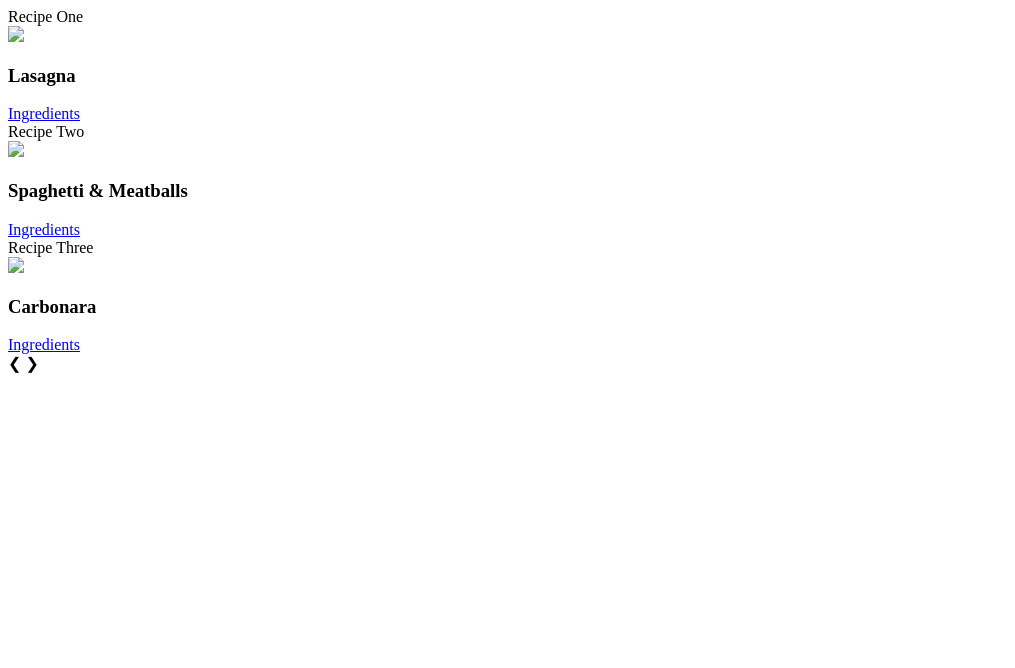
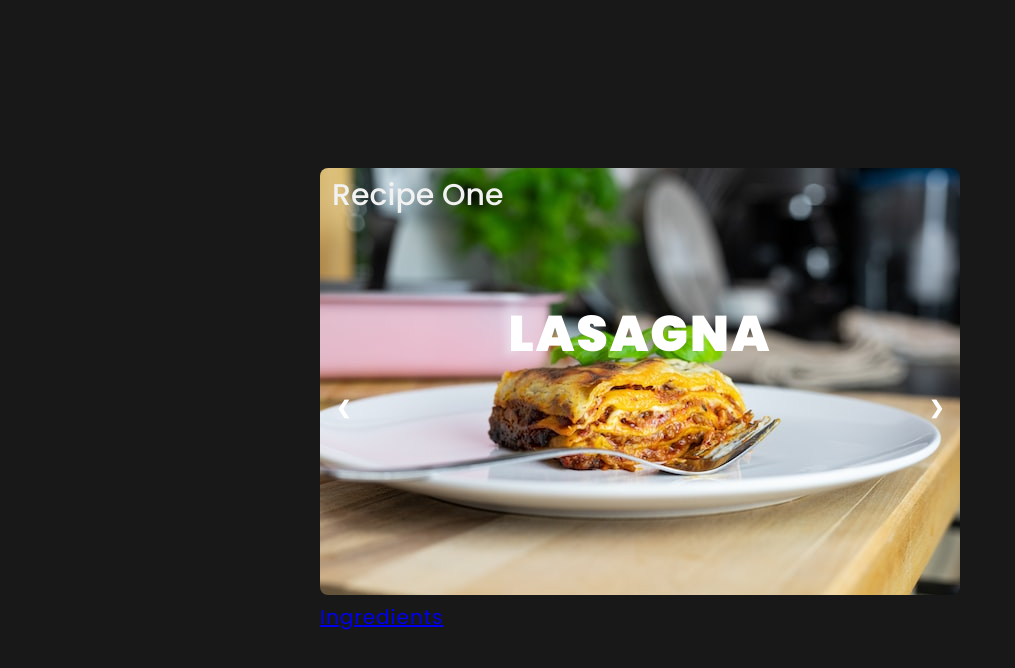
Before and after one commit to gykcode/Recipes, a plain HTML site: page index.html in a window 1280 px wide. Shown: the whole page, without its empty margins (0-1015 px from the left). Drawn offline with Linux system fonts and the light colour scheme; the site is published under a folder, as on GitHub Pages, so addresses that start at the root find nothing.

Commit message:
Fix bugs

```diff
--- a/index.html
+++ b/index.html
@@ -4,40 +4,40 @@
     <meta charset="UTF-8">
     <meta http-equiv="X-UA-Compatible" content="IE=edge">
     <meta name="viewport" content="width=device-width, initial-scale=1.0">
-    <title>Sample</title>
+    <title>Odin Recipe</title>
 </head>
-    <link rel="stylesheet" href="/index.css">
+    <link rel="stylesheet" href="./index.css">
 <body>
     <div class="slideshow-container">
         <div class="mySlides fade">
           <div class="numbertext">Recipe One</div>
-          <img src="/image/lasagna.jpg" style="width:100%">
+          <img src="./image/lasagna.jpg" style="width:100%">
           <div class="text">
             <h3>Lasagna</h3>
-            <a href="/recipes/lasagna.html" class="btn">Ingredients</a>
+            <a href="./recipes/lasagna.html" class="btn">Ingredients</a>
           </div>
         </div>
 
         <div class="mySlides fade">
           <div class="numbertext">Recipe Two</div>
-          <img src="/image/spaghetti.jpg" style="width:100%">
+          <img src="./image/spaghetti.jpg" style="width:100%">
           <div class="text">
             <h3>Spaghetti & Meatballs</h3>
-            <a href="/recipes/spaghetti.html" class="btn">Ingredients</a>
+            <a href="./recipes/spaghetti.html" class="btn">Ingredients</a>
           </div>
         </div>
 
         <div class="mySlides fade">
           <div class="numbertext">Recipe Three</div>
-          <img src="/image/carbonara.jpg" style="width:100%">
+          <img src="./image/carbonara.jpg" style="width:100%">
           <div class="text">
             <h3>Carbonara</h3>
-            <a href="/recipes/carbonara.html" class="btn">Ingredients</a>
+            <a href="./recipes/carbonara.html" class="btn">Ingredients</a>
           </div>
         </div>
         <a class="prev" onclick="plusSlides(-1)">&#10094;</a>
         <a class="next" onclick="plusSlides(1)">&#10095;</a>
       </div>
-      <script src="/index.js"></script>
+      <script src="index.js"></script>
 </body>
 </html>
--- a/index.js
+++ b/index.js
@@ -20,7 +20,7 @@ function showSlides(n) {
     slides[i].style.display = "none";
   }
   for (i = 0; i < dots.length; i++) {
-    dots[i].className = dots[i].className.replace(" active", "");
+    dots[i].className = dots[i].className.replace("active", "");
   }
   slides[slideIndex-1].style.display = "block";
   dots[slideIndex-1].className += " active";
```
